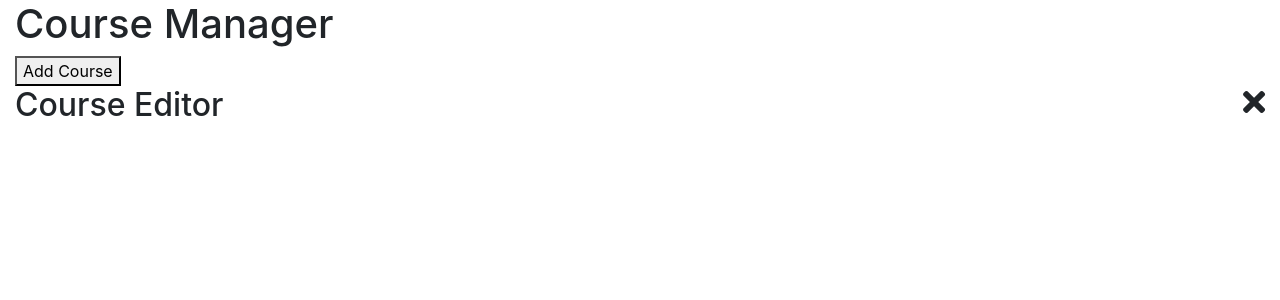
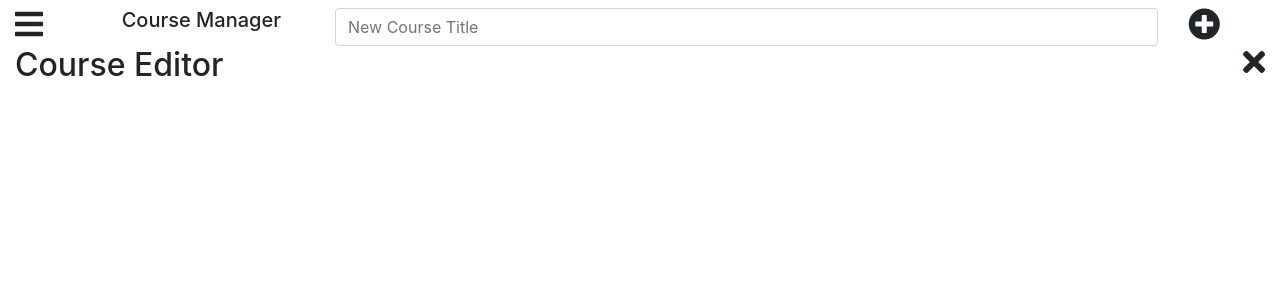
Before and after one commit to Huilian-J/wbdv-sp21-01-huilian-client-react, a React (Create React App) app: page /courses/editor in a window 1280 px wide. Shown: the top 300 px of the page. Built offline with nearby package versions, Linux system fonts and the light colour scheme; no server answers.

Commit message:
Added course manager nav bar

```diff
--- a/src/components/course-manager.js
+++ b/src/components/course-manager.js
@@ -60,8 +60,25 @@ class CourseManager
     render() {
         return(
             <div>
-                <h1>Course Manager</h1>
-                <button onClick={this.addCourse}>Add Course</button>
+                <div className="wbdv-sticky-nav-bar mt-2">
+                    <div className="row">
+                        <div className="col-1">
+                            <i className="fa fa-bars fa-2x"></i>
+                        </div>
+                        <div className="col-2 d-none d-lg-block wbdv-nav-bar-text">
+                            <h5>Course Manager</h5>
+                        </div>
+                        <div className="col-8">
+                            <input className="form-control" placeholder="New Course Title"/>
+                        </div>
+                        <div className="col-1">
+                            <a onClick={this.addCourse}>
+                                <i className="fas fa-plus-circle fa-2x"></i>
+                            </a>
+                        </div>
+                    </div>
+                </div>
+
                 <Route path="/courses/table">
                     <CourseTable
                         updateCourse={this.updateCourse}
```
